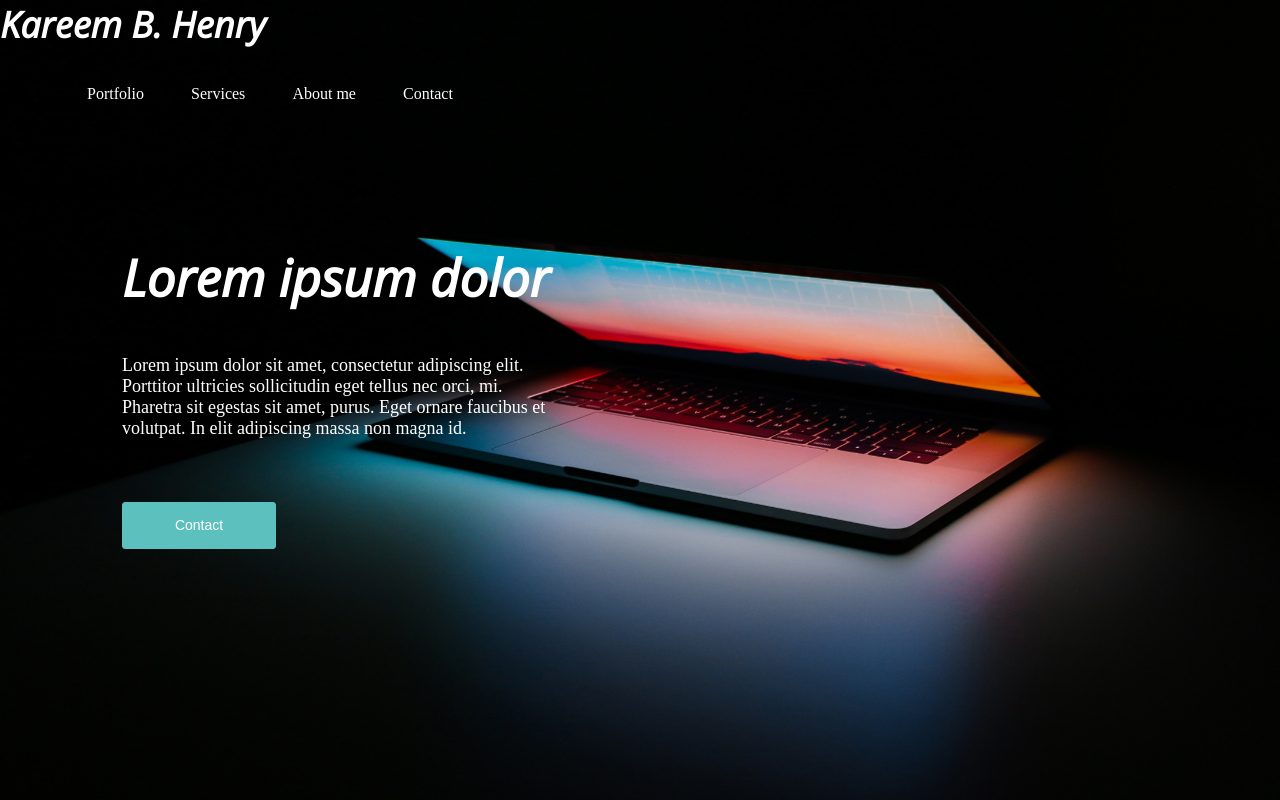
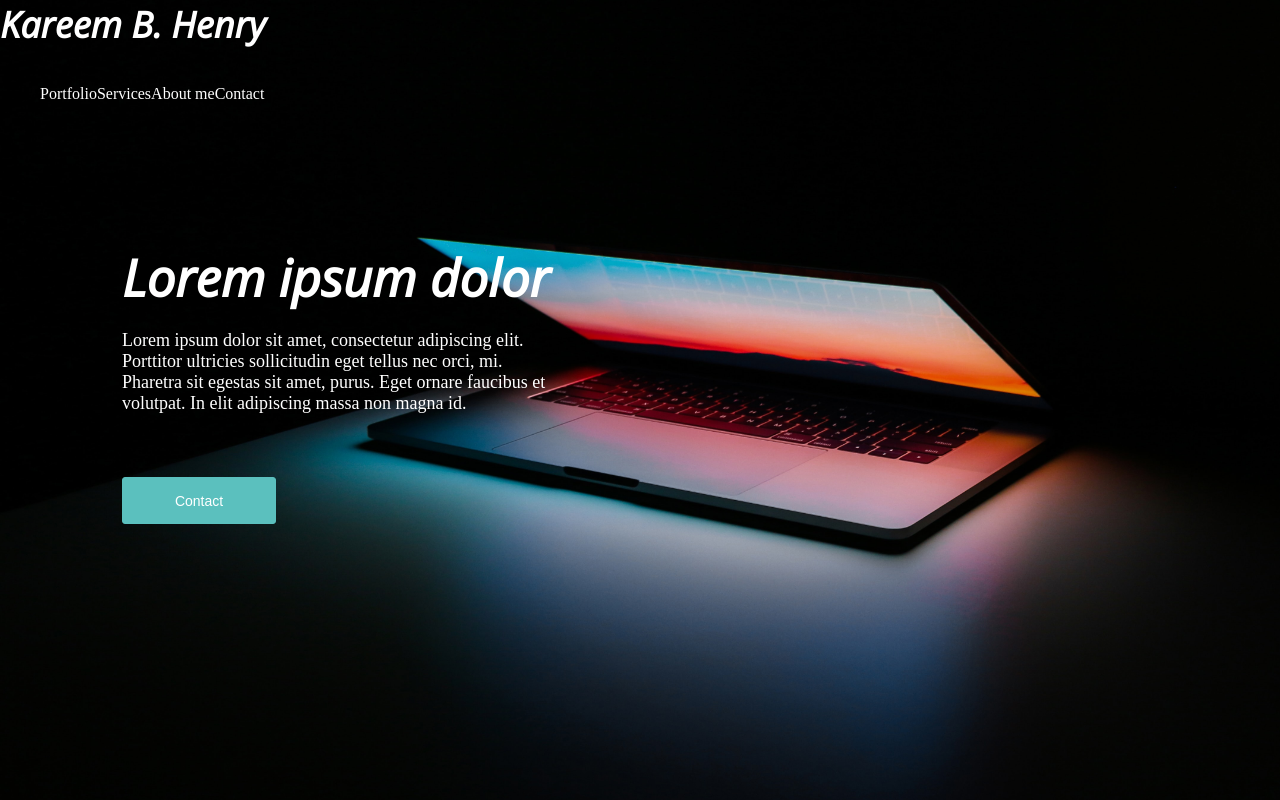
Before and after one commit to kareembh/landing-page, a React (Create React App) app: page / in a window 1280 px wide. Shown: the top 800 px of the page. Built offline with nearby package versions, Linux system fonts and the light colour scheme.

Commit message:
continuos integration

```diff
--- a/src/components/Herocard/Herocard.scss
+++ b/src/components/Herocard/Herocard.scss
@@ -8,6 +8,12 @@
     left: 122px;
     top: 200px;
 }
+
+h2{
+    margin-bottom: 5px;
+
+}
+
 p{
     font-size: 18px;
     max-width: 430px;
--- a/src/components/Navbar/Navbar.scss
+++ b/src/components/Navbar/Navbar.scss
@@ -2,15 +2,16 @@
 
 .navbar{
     color: $primary-two-color;
+
 }
 .navbar-menu-container{
-    max-width: 500px;
+
 }
 
 .navbar-menu{
     list-style-type:none;
     display: flex;
-    justify-content: space-evenly;
+    align-items: center;
 }
 
 .navbar-menu-item{
```
